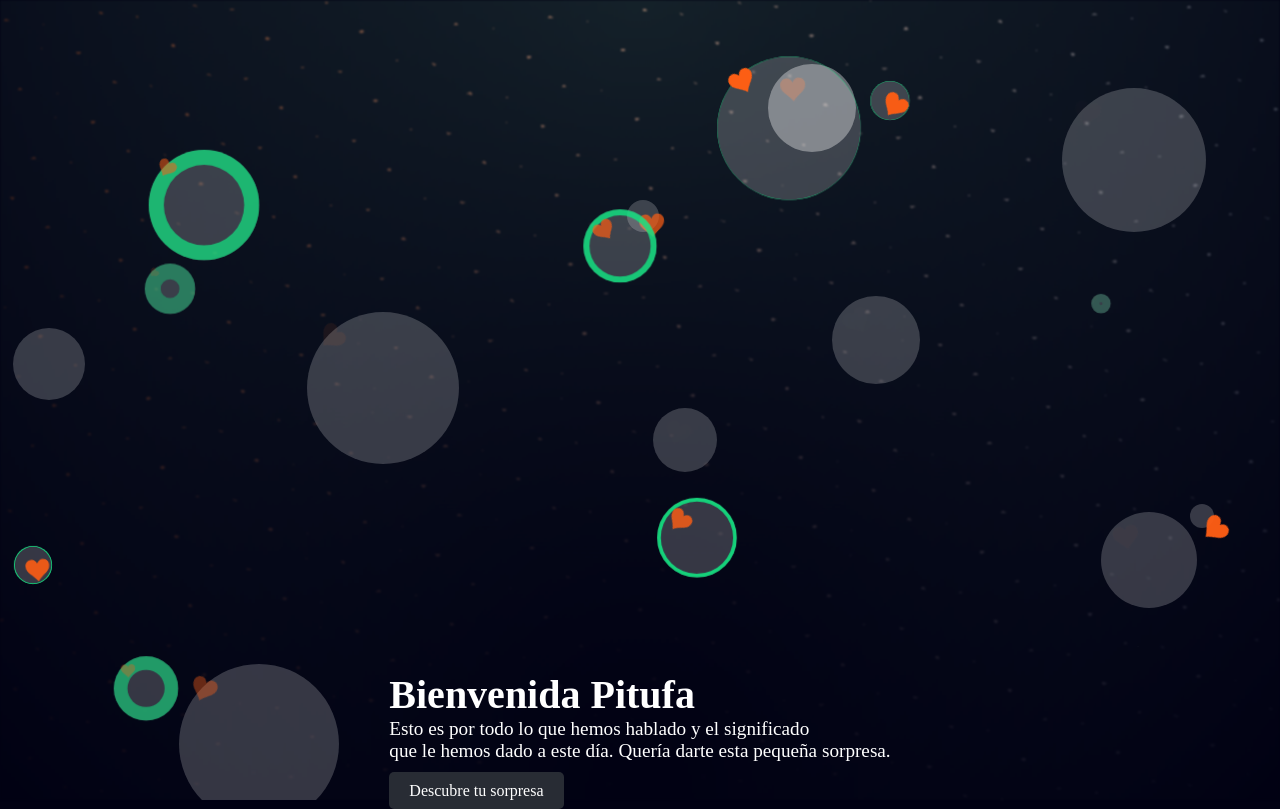
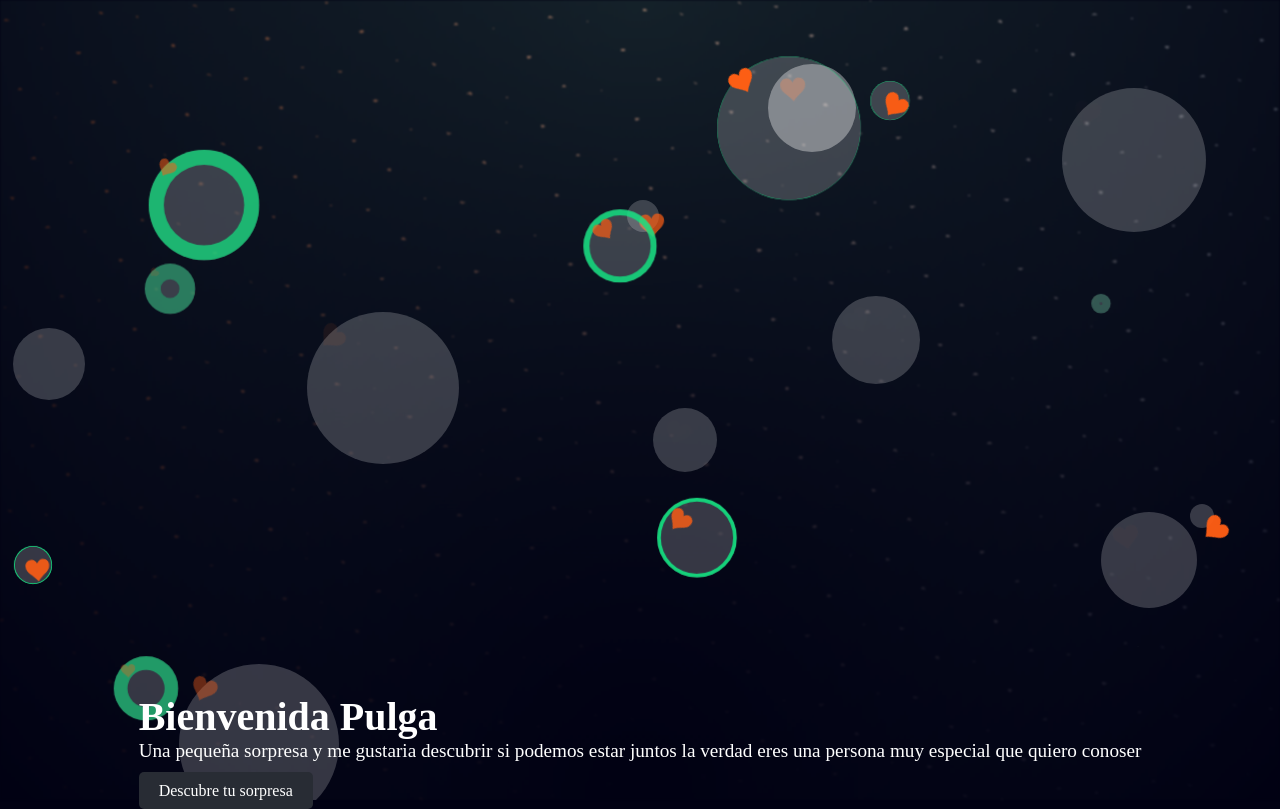
Before and after one commit to Christopherge0/regalo, a plain HTML site: page index.html in a window 1280 px wide. Drawn offline with Linux system fonts and the light colour scheme; a script that the page names is missing.

Commit message:
index.html

```diff
--- a/index.html
+++ b/index.html
@@ -15,8 +15,8 @@
     <body class="container">
         <div class="night"></div>
         <div class="content">
-            <h1>Bienvenida Pitufa</h1>
-            <p>Esto es por todo lo que hemos hablado y el significado <br> que le hemos dado a este día. Quería darte esta pequeña sorpresa.</p>
+            <h1>Bienvenida Pulga</h1>
+            <p>Una pequeña sorpresa y me gustaria descubrir si podemos estar juntos la verdad eres una persona muy especial que quiero conoser</p>
             <a href="sorpresa.html" class="cta-button">Descubre tu sorpresa</a>
 
 
```
